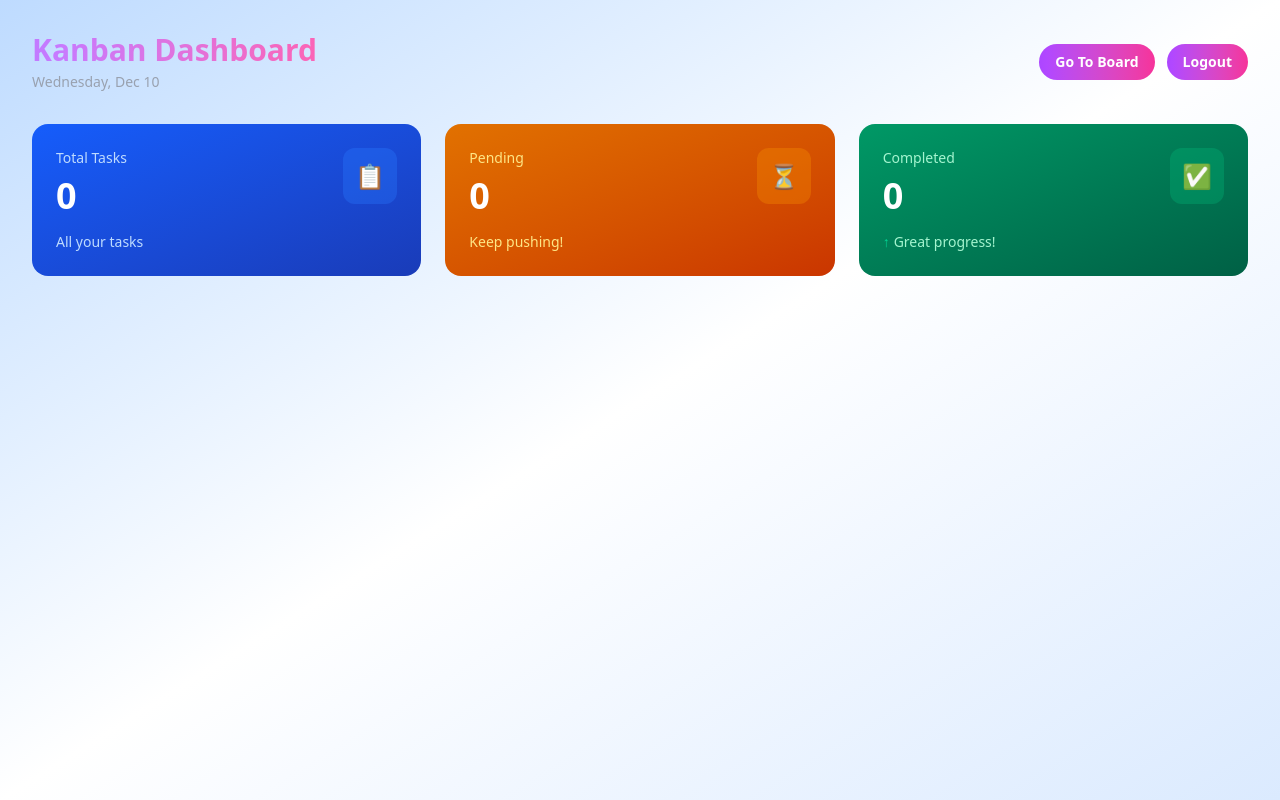
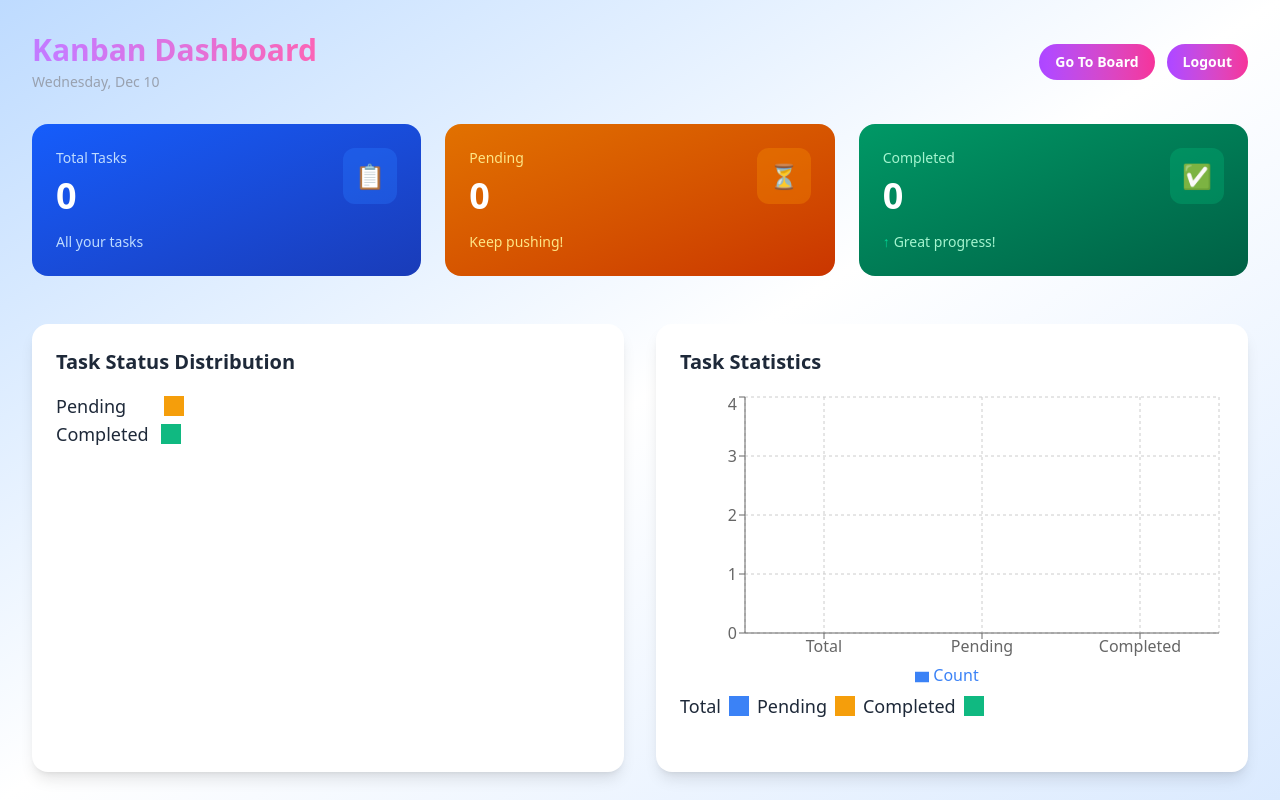
Before and after one commit to Prarabadha/kanban-dashboard, a React (Vite) app: page /dashboard in a window 1280 px wide. Built offline with nearby package versions, Linux system fonts and the light colour scheme; sample sign-in values are in the browser's storage.

Commit message:
added the piechart

```diff
--- a/src/Components/Carousel.jsx
+++ b/src/Components/Carousel.jsx
@@ -2,7 +2,6 @@ import React, { useEffect, useState } from "react";
 
 const slides = [
   "https://images.unsplash.com/photo-1521737604893-d14cc237f11d",
-  // "https://images.unsplash.com/photo-1506784242126-2a0b0b89a3c3",
   "https://images.unsplash.com/photo-1542626991-cbc4e32524cc?q=80&w=1169&auto=format&fit=crop&ixlib=rb-4.1.0&ixid=M3wxMjA3fDB8MHxwaG90by1wYWdlfHx8fGVufDB8fHx8fA%3D%3D",
   "https://images.unsplash.com/photo-1494172961521-33799ddd43a5",
 ];
--- a/src/Components/DashboardSummary.jsx
+++ b/src/Components/DashboardSummary.jsx
@@ -1,6 +1,31 @@
-import { Link } from "react-router-dom"
+import { Link } from "react-router-dom";
+import {
+  PieChart,
+  Pie,
+  BarChart,
+  Bar,
+  XAxis,
+  YAxis,
+  CartesianGrid,
+  Tooltip,
+  Legend,
+  ResponsiveContainer,
+  Cell,
+} from "recharts";
 
 export default function DashboardSummary({ totalTasks, completed, pending }) {
+  // Prepare data for pie chart
+  const pieData = [
+    { name: "Completed", value: completed, color: "#10b981" },
+    { name: "Pending", value: pending, color: "#f59e0b" },
+  ];
+
+  // Prepare data for bar chart
+  const barData = [
+    { name: "Total", value: totalTasks, fill: "#3b82f6" },
+    { name: "Pending", value: pending, fill: "#f59e0b" },
+    { name: "Completed", value: completed, fill: "#10b981" },
+  ];
 
   return (
     <div className="bg-gradient-to-br from-blue-200 via-white to-blue-100 p-8 text-white mx-auto shadow-2xl h-screen">
@@ -8,24 +33,23 @@ export default function DashboardSummary({ totalTasks, completed, pending }) {
       <div className="flex justify-between items-center mb-8">
         <div>
           <h1 className="text-3xl font-bold bg-gradient-to-r from-purple-400 to-pink-400 bg-clip-text text-transparent">
-
             Kanban Dashboard
           </h1>
           <p className="text-gray-400 text-sm mt-1">
-            {new Date().toLocaleDateString('en-US', {
-              weekday: 'long',
-              month: 'short',
-              day: 'numeric'
+            {new Date().toLocaleDateString("en-US", {
+              weekday: "long",
+              month: "short",
+              day: "numeric",
             })}
           </p>
         </div>
         <div className="flex gap-3">
-        <Link to='/kanbanboard'>
+          <Link to="/kanbanboard">
             <div className="bg-gradient-to-r from-purple-500 to-pink-500 px-4 py-2 rounded-full text-sm font-semibold">
               Go To Board
             </div>
           </Link>
-        <Link to='/'>
+          <Link to="/">
             <div className="bg-gradient-to-r from-purple-500 to-pink-500 px-4 py-2 rounded-full text-sm font-semibold">
               Logout
             </div>
@@ -84,6 +108,75 @@ export default function DashboardSummary({ totalTasks, completed, pending }) {
           </div>
         </div>
       </div>
+
+      {/* Charts Section */}
+      <div className="grid grid-cols-1 lg:grid-cols-2 gap-8 mt-12">
+        {/* Pie Chart */}
+        <div className="bg-white rounded-2xl p-6 shadow-lg">
+          <h2 className="text-xl font-bold text-gray-800 mb-4">
+            Task Status Distribution
+          </h2>
+
+          <div className="flex items-center gap-3">
+            <div className="text-lg font-normal text-gray-800">Pending</div>
+            <div className="w-5 h-5 bg-[#f59e0b] ml-[26px]"></div>
           </div>
-  )
+          <div className="flex items-center gap-3">
+            <div className="text-lg font-normal text-gray-800">Completed</div>
+            <div className="w-5 h-5 bg-[#10b981]"></div>
+          </div>
+          <ResponsiveContainer width="100%" height={300}>
+            <PieChart>
+              <Pie
+                data={pieData}
+                cx="50%"
+                cy="50%"
+                labelLine={false}
+                label={({ name, value }) => `${name}: ${value}`}
+                outerRadius={100}
+                fill="#8884d8"
+                dataKey="value"
+              >
+                {pieData.map((entry, index) => (
+                  <Cell key={`cell-${index}`} fill={entry.color} />
+                ))}
+              </Pie>
+              <Tooltip />
+            </PieChart>
+          </ResponsiveContainer>
+        </div>
+
+        {/* Bar Chart */}
+        <div className="bg-white rounded-2xl p-6 shadow-lg">
+          <h2 className="text-xl font-bold text-gray-800 mb-4">
+            Task Statistics
+          </h2>
+          <ResponsiveContainer width="100%" height={300}>
+            <BarChart data={barData}>
+              <CartesianGrid strokeDasharray="3 3" />
+              <XAxis dataKey="name" />
+              <YAxis />
+              <Tooltip />
+              <Legend />
+              <Bar dataKey="value" fill="#3b82f6" name="Count">
+                {barData.map((entry, index) => (
+                  <Cell key={`cell-${index}`} fill={entry.fill} />
+                ))}
+              </Bar>
+            </BarChart>
+          </ResponsiveContainer>
+          <div className="flex items-center gap-2">
+             <div className="text-lg font-normal text-gray-800">Total</div>
+            <div className="w-5 h-5 bg-[#3b82f6]"></div>
+            <div className="text-lg font-normal text-gray-800">Pending</div>
+            <div className="w-5 h-5 bg-[#f59e0b]"></div>
+              <div className="text-lg font-normal text-gray-800">Completed</div>
+            <div className="w-5 h-5 bg-[#10b981]"></div>
+
+          </div>
+
+        </div>
+      </div>
+    </div>
+  );
 }
--- a/src/Components/TaskColumn.jsx
+++ b/src/Components/TaskColumn.jsx
@@ -30,7 +30,7 @@ export default function TaskColumn({stage , tasks ,stageIndex}) {
       onDrop={handleDrop}
       onDragEnter={handleDragEnter}
    >
-      <h3 className={`flex justify-center items-center text-lg text-white font-semibold mb-3 ${stage === 'Done' ? 'bg-gray-400' : stage === 'Ongoing' ? 'bg-blue-900' : stage === 'Backlog' ? 'bg-red-300' : 'bg-purple-300'} h-[50px] rounded-tl-lg rounded-tr-lg`}>
+      <h3 className={`flex justify-center items-center text-lg text-white font-semibold mb-3 ${stage === 'Done' ? 'bg-green-500' : stage === 'Ongoing' ? 'bg-blue-900' : stage === 'Backlog' ? 'bg-red-300' : 'bg-purple-300'} h-[50px] rounded-tl-lg rounded-tr-lg`}>
         {stage}
       </h3>
       <div className="flex flex-col gap-3 p-4">
--- a/src/pages/KanbanBoard.jsx
+++ b/src/pages/KanbanBoard.jsx
@@ -20,7 +20,7 @@ export default function KanbanBoard() {
 
 
   return (
-    <div className="flex flex-col items-center min-h-screen bg-gradient-to-br from-blue-200 via-white to-blue-100">
+    <div className="flex flex-col items-center min-h-screen bg-linear-to-br from-blue-200 via-white to-blue-100">
 
       <Modal isOpen={isOpen} onClose={()=>setIsOpen(false)}>
         <TaskForm onClose={()=> setIsOpen(false)}/>
@@ -82,7 +82,7 @@ export default function KanbanBoard() {
 
       {/* Delete Confirmation Modal */}
       <Modal isOpen={deleteConfirmation.isOpen} onClose={() => setDeleteConfirmation({isOpen:false,taskName:null})}>
-        <div className="bg-white p-6 rounded-lg shadow-lg w-80">
+        <div className="bg-white p-6 rounded-lg shadow-lg w-[500px] ">
           <h2 className="text-xl font-bold text-gray-800 mb-4">Delete Task?</h2>
           <p className="text-gray-600 mb-6">
             Are you sure you want to delete "<strong>{deleteConfirmation.taskName}</strong>"? This action cannot be undone.
```
Lines whose indentation alone changed are shown as unchanged.
